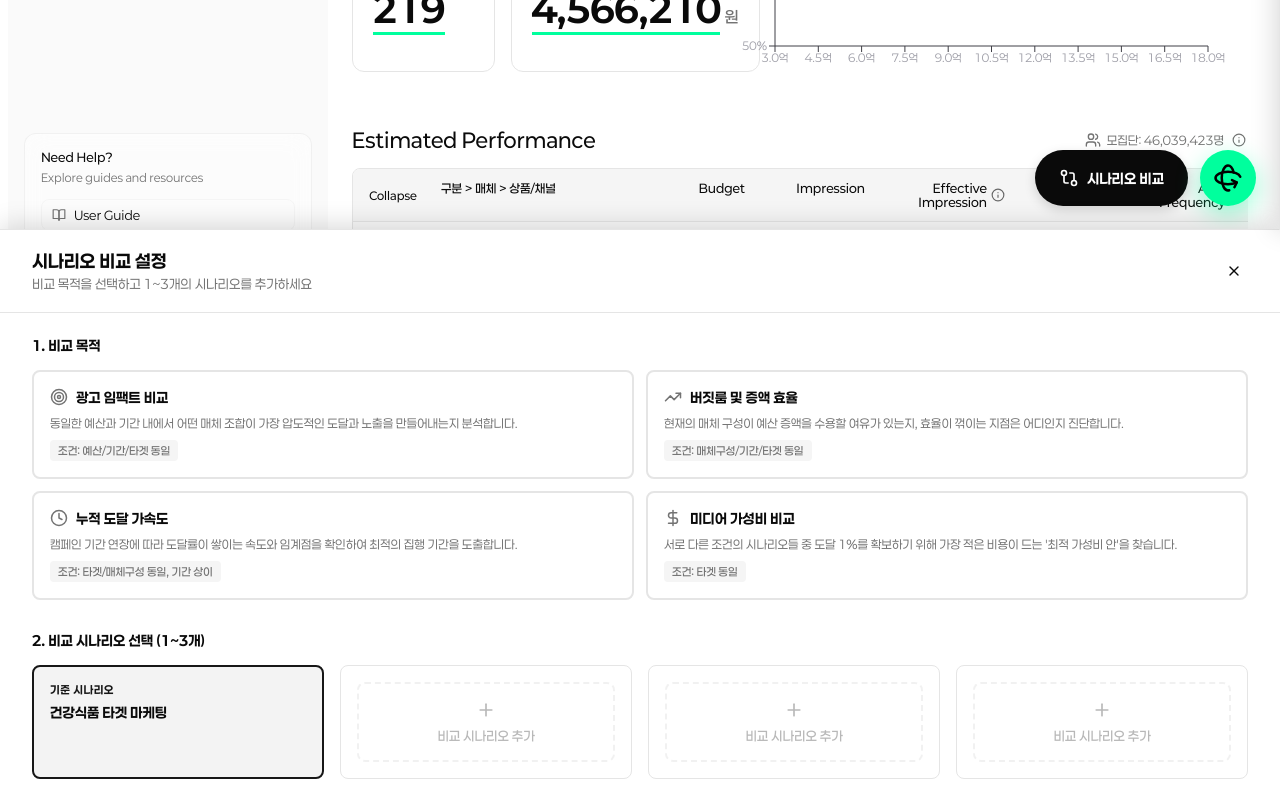
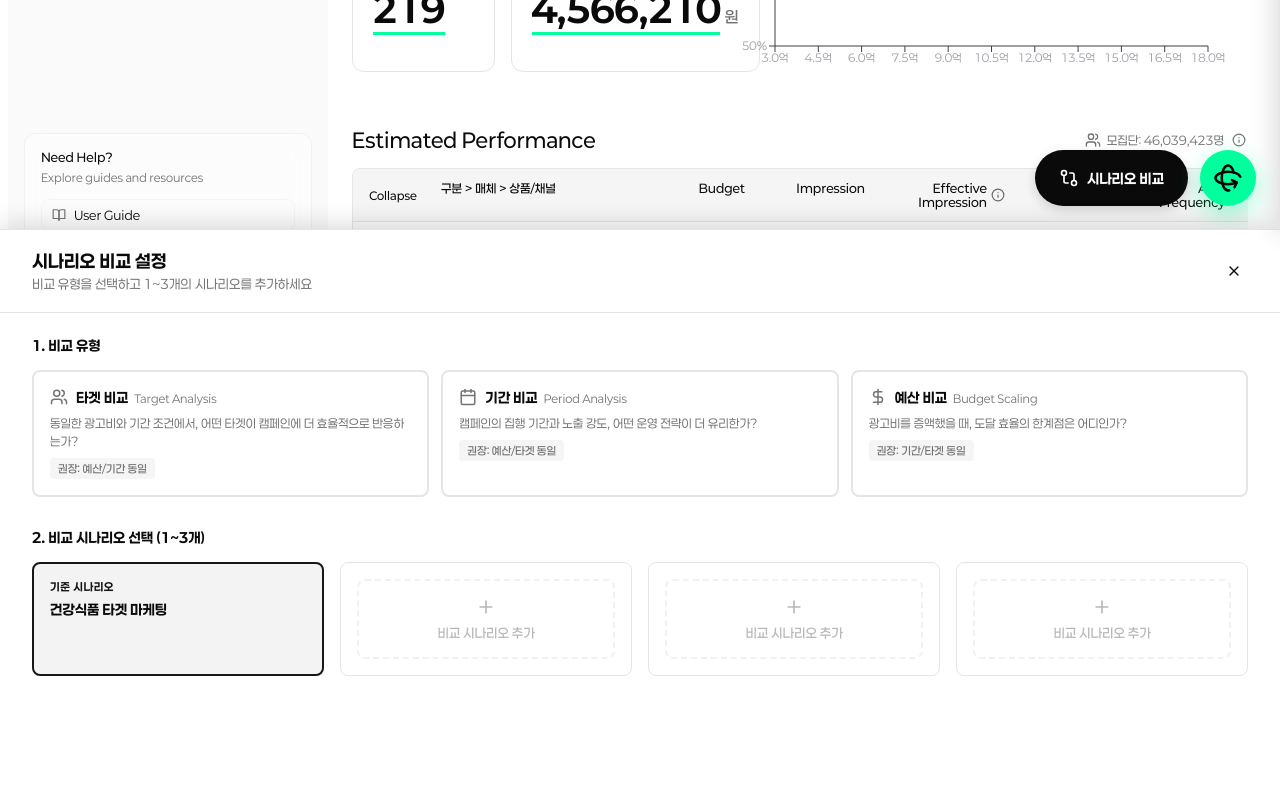
Before and after one commit to taetaej/ReadySet, a React (Vite) app: page /reachcaster/scenario/reach-predictor/result in a window 1280 px wide. Shown: the part 570-1367 px from the top of the page. Built offline with nearby package versions, Linux system fonts and the light colour scheme.

Commit message:
fix: 시나리오 비교 유형 설명 워딩 개선 - 광고/미디어 도메인 용어로 수정

```diff
--- a/src/components/reachcaster/ScenarioComparisonPanel.tsx
+++ b/src/components/reachcaster/ScenarioComparisonPanel.tsx
@@ -1,18 +1,25 @@
-import { X, Plus, Target, TrendingUp, Clock, DollarSign, Search } from 'lucide-react'
+import { X, Plus, Users, Calendar, DollarSign, Search, AlertTriangle, CheckCircle, AlertCircle } from 'lucide-react'
 import { useState } from 'react'
 
 interface ComparisonScenario {
   id: string
   name: string
+  // 정합성 체크용 더미 데이터
+  budget?: number
+  period?: { start: string; end: string }
+  targetGrp?: string[]
 }
 
 interface ComparisonPurpose {
   id: string
   title: string
+  subtitle: string
   description: string
   conditions: string
   icon: any
 }
+
+type IntegrityLevel = 'optimal' | 'caution' | 'risk'
 
 interface ScenarioComparisonPanelProps {
   isOpen: boolean
@@ -20,6 +27,9 @@ interface ScenarioComparisonPanelProps {
   baseScenario: {
     id: string
     name: string
+    budget?: number
+    period?: { start: string; end: string }
+    targetGrp?: string[]
   }
   slotName?: string
   onCompare: (purpose: string, scenarios: ComparisonScenario[]) => void
@@ -39,55 +49,100 @@ export function ScenarioComparisonPanel({
   const [showScenarioSelector, setShowScenarioSelector] = useState(false)
   const [searchQuery, setSearchQuery] = useState('')
 
-  // 비교 목적 옵션
+  // 비교 유형 3가지
   const comparisonPurposes: ComparisonPurpose[] = [
     {
-      id: 'impact',
-      title: '광고 임팩트 비교',
-      description: '동일한 예산과 기간 내에서 어떤 매체 조합이 가장 압도적인 도달과 노출을 만들어내는지 분석합니다.',
-      conditions: '조건: 예산/기간/타겟 동일',
-      icon: Target
+      id: 'target',
+      title: '타겟 비교',
+      subtitle: 'Target Analysis',
+      description: '동일한 광고비와 기간 조건에서, 어떤 타겟이 캠페인에 더 효율적으로 반응하는가?',
+      conditions: '권장: 예산/기간 동일',
+      icon: Users
+    },
+    {
+      id: 'period',
+      title: '기간 비교',
+      subtitle: 'Period Analysis',
+      description: '캠페인의 집행 기간과 노출 강도, 어떤 운영 전략이 더 유리한가?',
+      conditions: '권장: 예산/타겟 동일',
+      icon: Calendar
     },
     {
       id: 'budget',
-      title: '버짓룸 및 증액 효율',
-      description: '현재의 매체 구성이 예산 증액을 수용할 여유가 있는지, 효율이 꺾이는 지점은 어디인지 진단합니다.',
-      conditions: '조건: 매체구성/기간/타겟 동일',
-      icon: TrendingUp
-    },
-    {
-      id: 'reach-flow',
-      title: '누적 도달 가속도',
-      description: '캠페인 기간 연장에 따라 도달률이 쌓이는 속도와 임계점을 확인하여 최적의 집행 기간을 도출합니다.',
-      conditions: '조건: 타겟/매체구성 동일, 기간 상이',
-      icon: Clock
-    },
-    {
-      id: 'efficiency',
-      title: '미디어 가성비 비교',
-      description: '서로 다른 조건의 시나리오들 중 도달 1%를 확보하기 위해 가장 적은 비용이 드는 \'최적 가성비 안\'을 찾습니다.',
-      conditions: '조건: 타겟 동일',
+      title: '예산 비교',
+      subtitle: 'Budget Scaling',
+      description: '광고비를 증액했을 때, 도달 효율의 한계점은 어디인가?',
+      conditions: '권장: 기간/타겟 동일',
       icon: DollarSign
     }
   ]
 
-  // 더미 시나리오 목록
-  const availableScenarios = [
-    { id: 'S001', name: '2024 Q4 캠페인' },
-    { id: 'S002', name: '신제품 런칭' },
-    { id: 'S003', name: '브랜드 인지도 향상' },
-    { id: 'S004', name: '여름 시즌 프로모션' },
-    { id: 'S005', name: '연말 특별 캠페인' }
+  // 더미 시나리오 목록 (정합성 체크용 데이터 포함)
+  const availableScenarios: ComparisonScenario[] = [
+    { id: 'S001', name: '2024 Q4 캠페인', budget: 1000000000, period: { start: '2024-10-01', end: '2024-12-31' }, targetGrp: ['남성 25~29세', '남성 30~34세'] },
+    { id: 'S002', name: '신제품 런칭', budget: 1200000000, period: { start: '2024-10-01', end: '2024-12-31' }, targetGrp: ['여성 25~29세', '여성 30~34세'] },
+    { id: 'S003', name: '브랜드 인지도 향상', budget: 1000000000, period: { start: '2024-11-01', end: '2025-01-31' }, targetGrp: ['남성 25~29세', '남성 30~34세'] },
+    { id: 'S004', name: '여름 시즌 프로모션', budget: 800000000, period: { start: '2024-06-01', end: '2024-08-31' }, targetGrp: ['남성 25~29세', '남성 30~34세'] },
+    { id: 'S005', name: '연말 특별 캠페인', budget: 1500000000, period: { start: '2024-10-01', end: '2024-12-31' }, targetGrp: ['전체'] }
   ]
 
-  const handleAddScenario = (scenario: { id: string; name: string }) => {
+  // 정합성 체크 로직
+  const checkIntegrity = (scenario: ComparisonScenario): IntegrityLevel => {
+    if (!selectedPurpose || !baseScenario) return 'optimal'
+
+    const baseBudget = baseScenario.budget || 1000000000
+    const basePeriod = baseScenario.period || { start: '2024-10-01', end: '2024-12-31' }
+    const baseTarget = baseScenario.targetGrp || ['남성 25~29세', '남성 30~34세']
+
+    const sBudget = scenario.budget || 0
+    const sPeriod = scenario.period || { start: '', end: '' }
+    const sTarget = scenario.targetGrp || []
+
+    const budgetMatch = Math.abs(baseBudget - sBudget) / baseBudget < 0.05
+    const periodMatch = basePeriod.start === sPeriod.start && basePeriod.end === sPeriod.end
+    const targetMatch = JSON.stringify(baseTarget.sort()) === JSON.stringify(sTarget.sort())
+
+    if (selectedPurpose === 'target') {
+      // 타겟 비교: 예산/기간 같아야 optimal
+      if (budgetMatch && periodMatch) return 'optimal'
+      if (budgetMatch || periodMatch) return 'caution'
+      return 'risk'
+    }
+    if (selectedPurpose === 'period') {
+      // 기간 비교: 예산/타겟 같아야 optimal
+      if (budgetMatch && targetMatch) return 'optimal'
+      if (budgetMatch || targetMatch) return 'caution'
+      return 'risk'
+    }
+    if (selectedPurpose === 'budget') {
+      // 예산 비교: 기간/타겟 같아야 optimal
+      if (periodMatch && targetMatch) return 'optimal'
+      if (periodMatch || targetMatch) return 'caution'
+      return 'risk'
+    }
+    return 'optimal'
+  }
+
+  // 전체 정합성 레벨
+  const getOverallIntegrity = (): IntegrityLevel => {
+    if (comparisonScenarios.length === 0) return 'optimal'
+    const levels = comparisonScenarios.map(checkIntegrity)
+    if (levels.includes('risk')) return 'risk'
+    if (levels.includes('caution')) return 'caution'
+    return 'optimal'
+  }
+
+  const integrityConfig = {
+    optimal: { color: 'hsl(142.1 76.2% 36.3%)', bg: 'hsl(142.1 76.2% 36.3% / 0.1)', label: '완벽한 비교입니다', icon: CheckCircle },
+    caution: { color: 'hsl(47.9 95.8% 53.1%)', bg: 'hsl(47.9 95.8% 53.1% / 0.1)', label: '조건 상이: 해석 시 주의가 필요합니다', icon: AlertTriangle },
+    risk: { color: 'hsl(var(--destructive))', bg: 'hsl(var(--destructive) / 0.1)', label: '정합성 낮음: 데이터 왜곡 위험이 큼', icon: AlertCircle }
+  }
+
+  const handleAddScenario = (scenario: ComparisonScenario) => {
     if (comparisonScenarios.length < 3) {
-      setComparisonScenarios([
-        ...comparisonScenarios,
-        { id: scenario.id, name: scenario.name }
-      ])
+      setComparisonScenarios([...comparisonScenarios, scenario])
       setShowScenarioSelector(false)
-      setSearchQuery('') // 검색어 초기화
+      setSearchQuery('')
     }
   }
 
@@ -97,10 +152,12 @@ export function ScenarioComparisonPanel({
 
   const handlePurposeChange = (purposeId: string) => {
     setSelectedPurpose(purposeId)
-    setComparisonScenarios([]) // 비교 목적 변경 시 선택된 시나리오 리셋
+    setComparisonScenarios([])
   }
 
+  const overallIntegrity = getOverallIntegrity()
   const canCompare = selectedPurpose !== '' && comparisonScenarios.length >= 1
+  const hasRisk = overallIntegrity === 'risk'
 
   return (
     <div
@@ -110,7 +167,7 @@ export function ScenarioComparisonPanel({
         left: 0,
         right: 0,
         height: '700px',
-        backgroundColor: isDarkMode ? 'hsl(var(--card))' : 'hsl(var(--card))',
+        backgroundColor: 'hsl(var(--card))',
         borderTop: '1px solid hsl(var(--border))',
         boxShadow: '0 -4px 24px rgba(0, 0, 0, 0.15)',
         zIndex: 999,
@@ -131,58 +188,67 @@ export function ScenarioComparisonPanel({
         }}
       >
         <div>
-          <h3
-            style={{
+          <h3 style={{
             fontSize: '18px',
             fontWeight: '600',
             margin: '0 0 4px 0',
             fontFamily: 'Paperlogy, sans-serif',
             color: 'hsl(var(--foreground))'
-            }}
-          >
+          }}>
             시나리오 비교 설정
           </h3>
-          <p
-            style={{
+          <p style={{
             fontSize: '13px',
             margin: 0,
             color: 'hsl(var(--muted-foreground))'
-            }}
-          >
-            비교 목적을 선택하고 1~3개의 시나리오를 추가하세요
+          }}>
+            비교 유형을 선택하고 1~3개의 시나리오를 추가하세요
           </p>
         </div>
-        <button
-          onClick={onClose}
-          className="btn btn-ghost btn-sm"
-          style={{ padding: '6px' }}
-        >
+        <button onClick={onClose} className="btn btn-ghost btn-sm" style={{ padding: '6px' }}>
           <X size={16} />
         </button>
       </div>
 
+      {/* 정합성 신호등 */}
+      {comparisonScenarios.length > 0 && (
+        <div style={{
+          padding: '10px 32px',
+          display: 'flex',
+          alignItems: 'center',
+          gap: '8px',
+          backgroundColor: integrityConfig[overallIntegrity].bg,
+          borderBottom: '1px solid hsl(var(--border))',
+          flexShrink: 0
+        }}>
+          {(() => {
+            const IntegrityIcon = integrityConfig[overallIntegrity].icon
+            return <IntegrityIcon size={16} style={{ color: integrityConfig[overallIntegrity].color }} />
+          })()}
+          <span style={{
+            fontSize: '13px',
+            fontWeight: '500',
+            color: integrityConfig[overallIntegrity].color
+          }}>
+            {integrityConfig[overallIntegrity].label}
+          </span>
+        </div>
+      )}
+
       {/* 컨텐츠 */}
-      <div
-        style={{
-          flex: 1,
-          overflowY: 'auto',
-          padding: '24px 32px'
-        }}
-      >
-        {/* Step 1: 비교 목적 선택 */}
+      <div style={{ flex: 1, overflowY: 'auto', padding: '24px 32px' }}>
+        {/* Step 1: 비교 유형 선택 */}
         <div style={{ marginBottom: '32px' }}>
-          <h4
-            style={{
+          <h4 style={{
             fontSize: '14px',
             fontWeight: '600',
             margin: '0 0 16px 0',
             color: 'hsl(var(--foreground))',
             fontFamily: 'Paperlogy, sans-serif'
-            }}
-          >
-            1. 비교 목적
+          }}>
+            1. 비교 유형
           </h4>
-          <div style={{ display: 'grid', gridTemplateColumns: 'repeat(2, 1fr)', gap: '12px' }}>
+          <div style={{ display: 'grid', gridTemplateColumns: 'repeat(3, 1fr)', gap: '12px' }}>
             {comparisonPurposes.map((purpose) => {
               const Icon = purpose.icon
               const isSelected = selectedPurpose === purpose.id
@@ -218,29 +284,33 @@ export function ScenarioComparisonPanel({
                 >
                   <div style={{ display: 'flex', alignItems: 'center', gap: '8px' }}>
                     <Icon size={18} style={{ color: isSelected ? 'hsl(var(--primary))' : 'hsl(var(--muted-foreground))' }} />
-                    <span
-                      style={{
+                    <div>
+                      <span style={{
                         fontSize: '14px',
                         fontWeight: '600',
                         color: 'hsl(var(--foreground))',
                         fontFamily: 'Paperlogy, sans-serif'
-                      }}
-                    >
+                      }}>
                         {purpose.title}
                       </span>
+                      <span style={{
+                        fontSize: '11px',
+                        color: 'hsl(var(--muted-foreground))',
+                        marginLeft: '6px'
+                      }}>
+                        {purpose.subtitle}
+                      </span>
                     </div>
-                  <p
-                    style={{
+                  </div>
+                  <p style={{
                     fontSize: '12px',
                     margin: 0,
                     color: 'hsl(var(--muted-foreground))',
                     lineHeight: '1.5'
-                    }}
-                  >
+                  }}>
                     {purpose.description}
                   </p>
-                  <div
-                    style={{
+                  <div style={{
                     fontSize: '11px',
                     padding: '4px 8px',
                     borderRadius: '4px',
@@ -248,8 +318,7 @@ export function ScenarioComparisonPanel({
                     color: 'hsl(var(--muted-foreground))',
                     width: 'fit-content',
                     fontWeight: '500'
-                    }}
-                  >
+                  }}>
                     {purpose.conditions}
                   </div>
                 </button>
@@ -260,47 +329,39 @@ export function ScenarioComparisonPanel({
 
         {/* Step 2: 비교 시나리오 선택 */}
         <div>
-          <h4
-            style={{
+          <h4 style={{
             fontSize: '14px',
             fontWeight: '600',
             margin: '0 0 16px 0',
             color: 'hsl(var(--foreground))',
             fontFamily: 'Paperlogy, sans-serif'
-            }}
-          >
+          }}>
             2. 비교 시나리오 선택 (1~3개)
           </h4>
           <div style={{ display: 'grid', gridTemplateColumns: 'repeat(4, 1fr)', gap: '16px' }}>
             {/* 기준 시나리오 */}
-            <div
-              style={{
+            <div style={{
               padding: '16px',
               borderRadius: '8px',
               border: '2px solid hsl(var(--primary))',
               backgroundColor: 'hsl(var(--primary) / 0.05)'
-              }}
-            >
-              <div
-                style={{
+            }}>
+              <div style={{
                 fontSize: '11px',
                 fontWeight: '600',
                 color: 'hsl(var(--primary))',
                 marginBottom: '8px',
                 textTransform: 'uppercase',
                 letterSpacing: '0.5px'
-                }}
-              >
+              }}>
                 기준 시나리오
               </div>
-              <div
-                style={{
+              <div style={{
                 fontSize: '14px',
                 fontWeight: '600',
                 color: 'hsl(var(--foreground))',
                 fontFamily: 'Paperlogy, sans-serif'
-                }}
-              >
+              }}>
                 {baseScenario.name}
               </div>
             </div>
@@ -308,6 +369,7 @@ export function ScenarioComparisonPanel({
             {/* 비교 시나리오 슬롯 */}
             {[0, 1, 2].map((index) => {
               const scenario = comparisonScenarios[index]
+              const integrity = scenario ? checkIntegrity(scenario) : null
 
               return (
                 <div
@@ -315,23 +377,28 @@ export function ScenarioComparisonPanel({
                   style={{
                     padding: '16px',
                     borderRadius: '8px',
-                    border: '1px solid hsl(var(--border))',
+                    border: scenario && integrity
+                      ? `1px solid ${integrity === 'optimal' ? 'hsl(var(--border))' : integrityConfig[integrity].color}`
+                      : '1px solid hsl(var(--border))',
                     backgroundColor: scenario ? 'hsl(var(--muted) / 0.3)' : 'transparent'
                   }}
                 >
                   {scenario ? (
                     <>
                       <div style={{ display: 'flex', justifyContent: 'space-between', alignItems: 'flex-start', marginBottom: '8px' }}>
-                        <div
-                          style={{
+                        <div style={{ display: 'flex', alignItems: 'center', gap: '6px' }}>
+                          <span style={{
                             fontSize: '11px',
                             fontWeight: '600',
                             color: 'hsl(var(--muted-foreground))',
                             textTransform: 'uppercase',
                             letterSpacing: '0.5px'
-                          }}
-                        >
+                          }}>
                             비교 {index + 1}
+                          </span>
+                          {integrity && integrity !== 'optimal' && (
+                            <AlertTriangle size={12} style={{ color: integrityConfig[integrity].color }} />
+                          )}
                         </div>
                         <button
                           onClick={() => handleRemoveScenario(scenario.id)}
@@ -348,14 +415,12 @@ export function ScenarioComparisonPanel({
                           <X size={14} />
                         </button>
                       </div>
-                      <div
-                        style={{
+                      <div style={{
                         fontSize: '14px',
                         fontWeight: '600',
                         color: 'hsl(var(--foreground))',
                         fontFamily: 'Paperlogy, sans-serif'
-                        }}
-                      >
+                      }}>
                         {scenario.name}
                       </div>
                     </>
@@ -416,10 +481,7 @@ export function ScenarioComparisonPanel({
           backgroundColor: 'hsl(var(--muted) / 0.3)'
         }}
       >
-        <button
-          onClick={onClose}
-          className="btn btn-secondary btn-md"
-        >
+        <button onClick={onClose} className="btn btn-secondary btn-md">
           취소
         </button>
         <button
@@ -428,10 +490,11 @@ export function ScenarioComparisonPanel({
           className="btn btn-primary btn-md"
           style={{
             opacity: canCompare ? 1 : 0.5,
-            cursor: canCompare ? 'pointer' : 'not-allowed'
+            cursor: canCompare ? 'pointer' : 'not-allowed',
+            backgroundColor: hasRisk && canCompare ? 'hsl(var(--destructive))' : undefined
           }}
         >
-          비교 결과 보기
+          {hasRisk ? '강제 비교 실행' : '비교 결과 보기'}
         </button>
       </div>
 
@@ -454,7 +517,7 @@ export function ScenarioComparisonPanel({
         >
           <div
             style={{
-              backgroundColor: isDarkMode ? 'hsl(var(--card))' : 'hsl(var(--card))',
+              backgroundColor: 'hsl(var(--card))',
               borderRadius: '12px',
               padding: '24px',
               width: '500px',
@@ -465,29 +528,25 @@ export function ScenarioComparisonPanel({
             }}
             onClick={(e) => e.stopPropagation()}
           >
-            <h3
-              style={{
+            <h3 style={{
               fontSize: '16px',
               fontWeight: '600',
               margin: '0 0 4px 0',
               color: 'hsl(var(--foreground))',
               fontFamily: 'Paperlogy, sans-serif'
-              }}
-            >
+            }}>
               비교 시나리오 추가
             </h3>
-            <p
-              style={{
+            <p style={{
               fontSize: '12px',
               margin: '0 0 16px 0',
               color: 'hsl(var(--muted-foreground))',
               lineHeight: '1.5'
-              }}
-            >
+            }}>
               {slotName}에서 조건에 부합하는 시나리오 목록만 표시됩니다
             </p>
 
-            {/* 검색 입력 */}
+            {/* 검색 */}
             <div style={{ position: 'relative', marginBottom: '16px' }}>
               <Search
                 size={16}
@@ -506,11 +565,7 @@ export function ScenarioComparisonPanel({
                 value={searchQuery}
                 onChange={(e) => setSearchQuery(e.target.value)}
                 className="input"
-                style={{
-                  width: '100%',
-                  paddingLeft: '36px',
-                  fontSize: '13px'
-                }}
+                style={{ width: '100%', paddingLeft: '36px', fontSize: '13px' }}
               />
             </div>
 
@@ -523,7 +578,11 @@ export function ScenarioComparisonPanel({
                    s.name.toLowerCase().includes(searchQuery.toLowerCase()) ||
                    s.id.toLowerCase().includes(searchQuery.toLowerCase()))
                 )
-                .map((scenario) => (
+                .map((scenario) => {
+                  const integrity = checkIntegrity(scenario)
+                  const IntIcon = integrityConfig[integrity].icon
+
+                  return (
                     <button
                       key={scenario.id}
                       onClick={() => handleAddScenario(scenario)}
@@ -531,7 +590,7 @@ export function ScenarioComparisonPanel({
                         width: '100%',
                         padding: '12px 16px',
                         marginBottom: '8px',
-                      border: '1px solid hsl(var(--border))',
+                        border: `1px solid ${integrity !== 'optimal' ? integrityConfig[integrity].color + '60' : 'hsl(var(--border))'}`,
                         borderRadius: '8px',
                         backgroundColor: 'transparent',
                         textAlign: 'left',
@@ -543,21 +602,32 @@ export function ScenarioComparisonPanel({
                       }}
                       onMouseEnter={(e) => {
                         e.currentTarget.style.backgroundColor = 'hsl(var(--muted))'
-                      e.currentTarget.style.borderColor = 'hsl(var(--foreground))'
                       }}
                       onMouseLeave={(e) => {
                         e.currentTarget.style.backgroundColor = 'transparent'
-                      e.currentTarget.style.borderColor = 'hsl(var(--border))'
                       }}
                     >
+                      <div style={{ display: 'flex', justifyContent: 'space-between', alignItems: 'center' }}>
+                        <div>
                           <div style={{ fontWeight: '600', marginBottom: '2px' }}>
                             {scenario.name}
                           </div>
                           <div style={{ fontSize: '12px', color: 'hsl(var(--muted-foreground))' }}>
                             ID: {scenario.id}
                           </div>
+                        </div>
+                        {integrity !== 'optimal' && (
+                          <div style={{ display: 'flex', alignItems: 'center', gap: '4px' }}>
+                            <IntIcon size={14} style={{ color: integrityConfig[integrity].color }} />
+                            <span style={{ fontSize: '11px', color: integrityConfig[integrity].color }}>
+                              {integrity === 'caution' ? '조건 상이' : '위험'}
+                            </span>
+                          </div>
+                        )}
+                      </div>
                     </button>
-                ))}
+                  )
+                })}
             </div>
           </div>
         </div>
```
Lines whose indentation alone changed are shown as unchanged.
